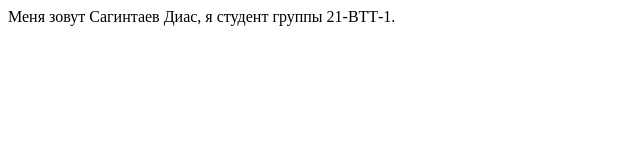
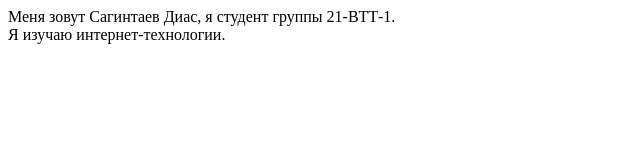
Before and after one commit to savusha/labi, a plain HTML site: page index.html in a window 1280 px wide. Shown: the whole page, without its empty margins (0-640 px from the left). Drawn offline with Linux system fonts and the light colour scheme.

Commit message:
second commit

```diff
--- a/index.html
+++ b/index.html
@@ -10,6 +10,9 @@
     <div>
         Меня зовут Сагинтаев Диас, я студент группы 21-ВТТ-1.
     </div>
+    <div>
+        Я изучаю интернет-технологии.
+    </div>
 </body>
 
 </html>
```
